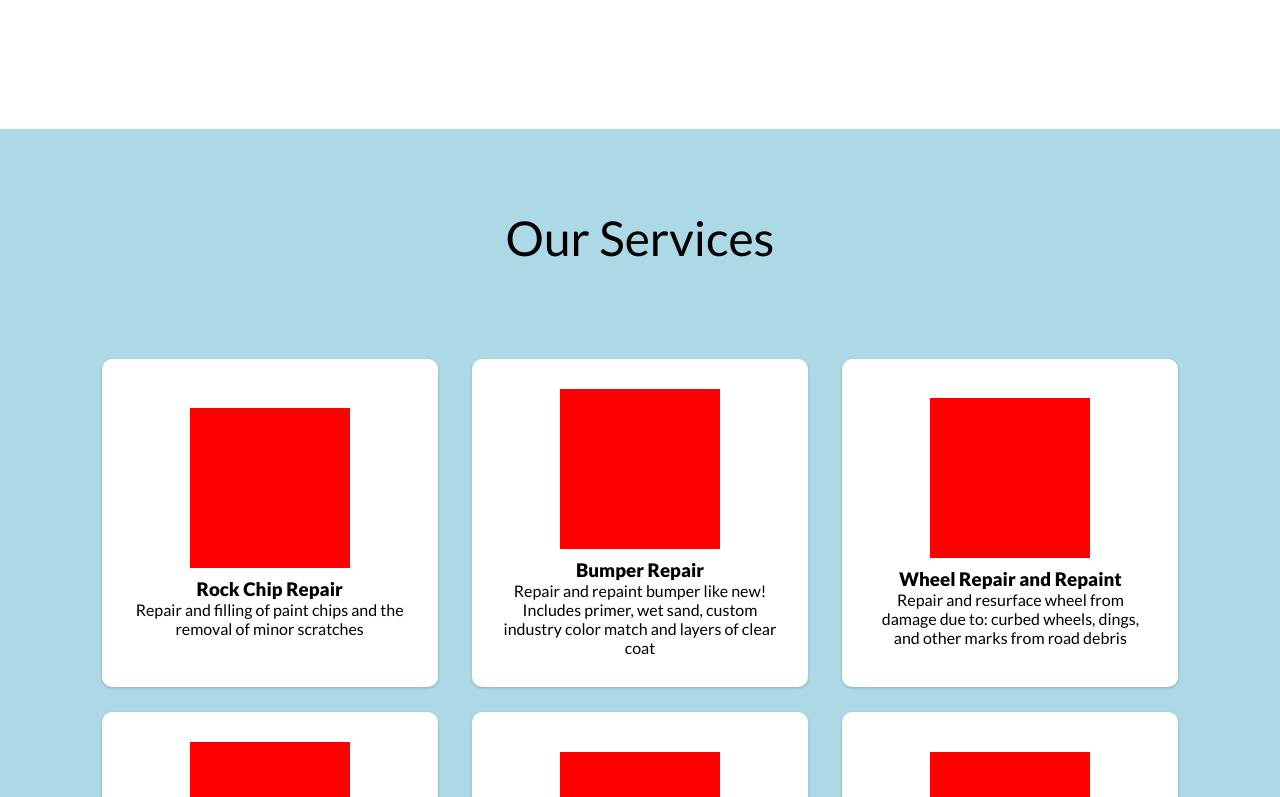
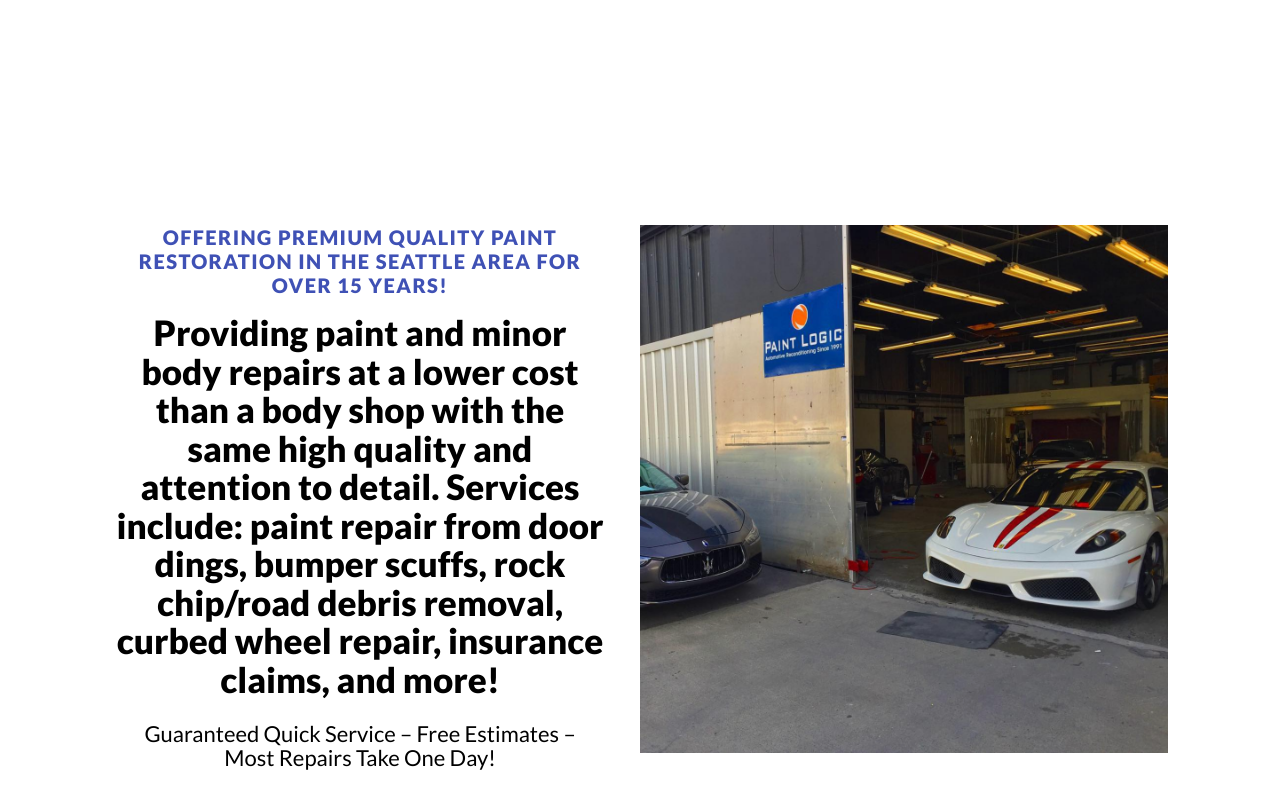
Before and after one commit to rallysport206/PLv2, a React (Create React App) app: page / in a window 1280 px wide. Shown: the part 1523-2320 px from the top of the page. Built offline with nearby package versions, Linux system fonts and the light colour scheme.

Commit message:
added new extimate section

```diff
--- /dev/null
+++ b/src/components/Estimate/estimateStyling.css
@@ -0,0 +1,78 @@
+.estimate-section__container {
+    display: flex;
+    justify-content: center;
+    align-items: center;
+    padding: 6rem 7rem;
+}
+
+.estimate-section__wrapper {
+    display: flex;
+    flex-direction: row-reverse;
+    max-width: 1200px;
+    justify-content: space-between;
+}
+
+@media screen and (max-width: 768px) {
+   .estimate-section__wrapper {
+       flex-direction: column;
+       padding: 3rem 1rem;
+   }
+}
+
+.estimate-section__photo {
+    width: 50%;
+    height: 80%;
+}
+
+@media screen and (max-width: 768px) {
+    .estimate-section__photo {
+        width: 80%;
+        height: 100%;
+    }
+}
+
+.estimate-section__content {
+    display: flex;
+    width: 50%;
+    flex-direction: column;
+    align-items: center;
+    text-align: center;
+    margin-right: 2em;
+}
+
+.estimate-section__topline {
+    color: #3F51B5;
+    font-size: 20px;
+    line-height: inherit;
+    font-weight: 700;
+    letter-spacing: 1.4px;
+    text-transform: uppercase;
+    margin-bottom: 16px;
+}
+
+@media screen and (max-width: 480px) {
+    .estimate-section__topline {
+        font-size: 16px;
+    }
+}
+
+.estimate-section__headline {
+    color: #000;
+    margin-bottom: 24px;
+    font-size: 35px;
+    line-height: 1.1;
+    font-weight: 600;
+}
+
+@media screen and (max-width: 480px) {
+    .estimate-section__headline {
+        font-size: 32px;
+    }
+}
+
+.estimate-section__subtitle {
+    max-width: 440px;
+    margin-bottom: 35px;
+    font-size: 22px;
+    line-height: 24px;
+}
--- /dev/null
+++ b/src/components/Estimate/index.js
@@ -0,0 +1,22 @@
+import React from 'react';
+import img from '../../images/feature3.png';
+import './estimateStyling.css';
+
+const Info = () => {
+    return(
+        <>
+            <div className='estimate-section__container' id='about'>
+                <div className='estimate-section__wrapper'>
+                    <img src={img} alt='car' className='estimate-section__photo' />
+                    <div className='estimate-section__content'>
+                        <p className="estimate-section__topline">Offering premium quality paint restoration in the Seattle area for over 15 years!</p>
+                        <h2 className='estimate-section__headline'>Providing paint and minor body repairs at a lower cost than a body shop with the same high quality and attention to detail. Services include: paint repair from door dings, bumper scuffs, rock chip/road debris removal, curbed wheel repair, insurance claims, and more!</h2>
+                        <p className='estimate-section__subtitle'>Guaranteed Quick Service – Free Estimates – Most Repairs Take One Day!</p>
+                    </div>
+                </div>
+            </div>
+        </>
+    )
+};
+
+export default Info;
--- a/src/pages/index.js
+++ b/src/pages/index.js
@@ -1,6 +1,7 @@
 import React, {useState} from 'react';
 import HeroSection from '../components/HeroSection';
 import Info from '../components/Info';
+import Estimate from '../components/Estimate'
 import MobileMenu from '../components/MobileMenu';
 import Navbar from '../components/Navbar';
 import Services from '../components/Services';
@@ -19,6 +20,7 @@ const Home = () => {
             <Navbar toggle={toggle} />
             <HeroSection />
             <Info />
+            <Estimate />
             <Services />
             <Footer />
         </div>
```
